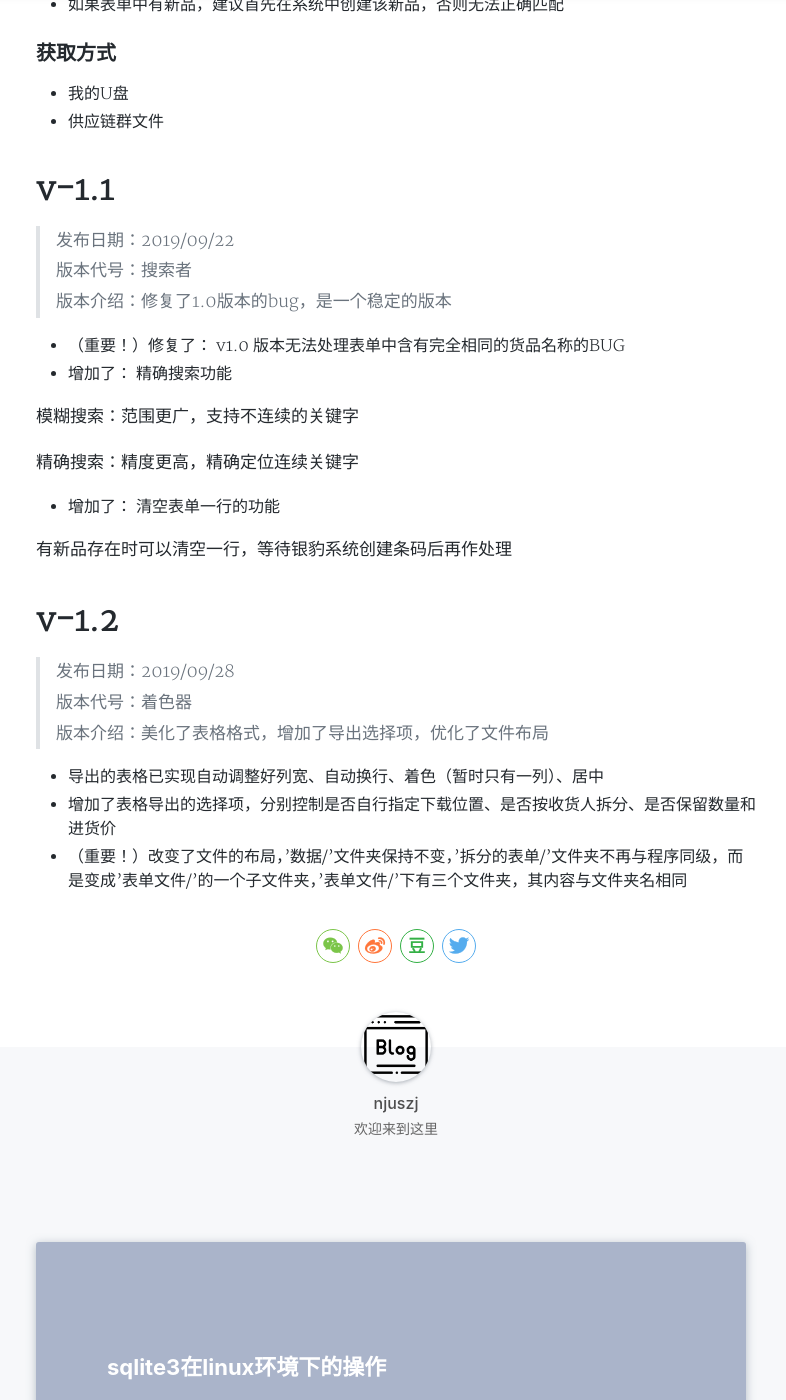
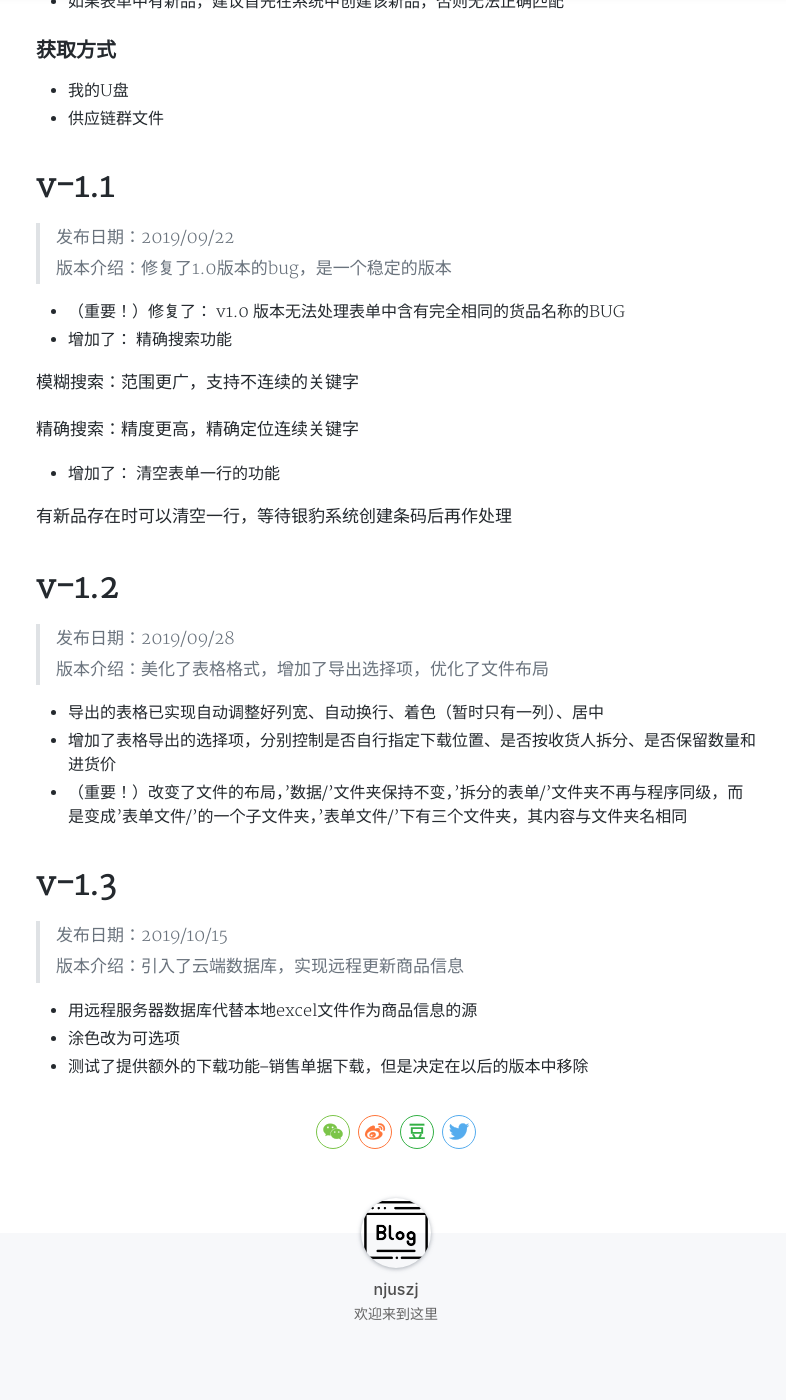
Before and after one commit to njuszj/njuszj.github.io, a Jekyll site: the page built from _posts/2019-09-18-sheet-tool.md, in a window 1280 px wide and 1400 px high, scrolled down 2441 px. Shown: the whole window, without its empty margins (244-1030 px from the left). Built offline with Jekyll 4.4.1, drawn with Linux system fonts in a browser that asks for light colours; nearby versions of some CDN libraries; a style sheet for code colours, icons or effects is not loaded.

Commit message:
Update and rename 2019-09-18-sheet-tool-v1-0.md to 2019-09-18-sheet-tool.md

```diff
--- a/_posts/2019-09-18-sheet-tool-v1-0.md
+++ b/_posts/2019-09-18-sheet-tool.md
@@ -20,7 +20,6 @@
 
 # v-1.0
 >发布日期：2019/09/21
->版本代号：框架
 >版本简介：搭建了表单制作的整体思路框架，是后续几个版本的基础
 
 ### 使用方法
@@ -45,7 +44,6 @@
 # v-1.1
 
 >发布日期：2019/09/22
->版本代号：搜索者
 >版本介绍：修复了1.0版本的bug，是一个稳定的版本
 
 + （重要！）修复了： v1.0 版本无法处理表单中含有完全相同的货品名称的BUG
@@ -63,10 +61,18 @@
 # v-1.2
 
 > 发布日期：2019/09/28
-版本代号：着色器
 版本介绍：美化了表格格式，增加了导出选择项，优化了文件布局
 
 
 + 导出的表格已实现自动调整好列宽、自动换行、着色（暂时只有一列）、居中
 + 增加了表格导出的选择项，分别控制是否自行指定下载位置、是否按收货人拆分、是否保留数量和进货价
 + （重要！）改变了文件的布局，'数据/'文件夹保持不变，'拆分的表单/'文件夹不再与程序同级，而是变成'表单文件/'的一个子文件夹，'表单文件/'下有三个文件夹，其内容与文件夹名相同
+
+
+# v-1.3
+> 发布日期：2019/10/15
+版本介绍：引入了云端数据库，实现远程更新商品信息
+
++ 用远程服务器数据库代替本地excel文件作为商品信息的源
++ 涂色改为可选项
++ 测试了提供额外的下载功能--销售单据下载，但是决定在以后的版本中移除
```
